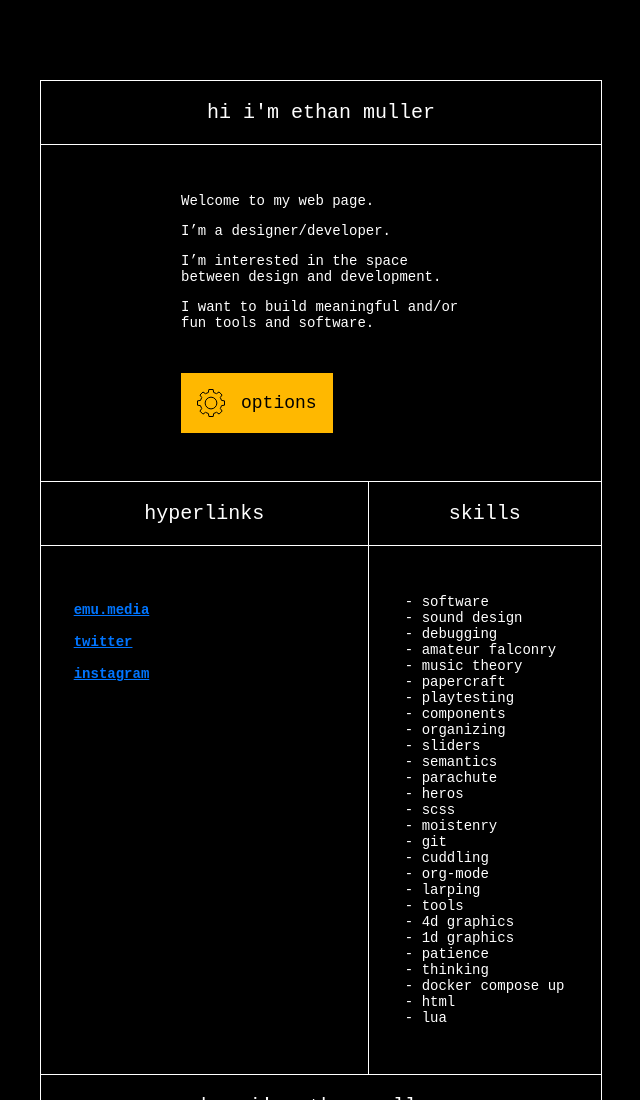
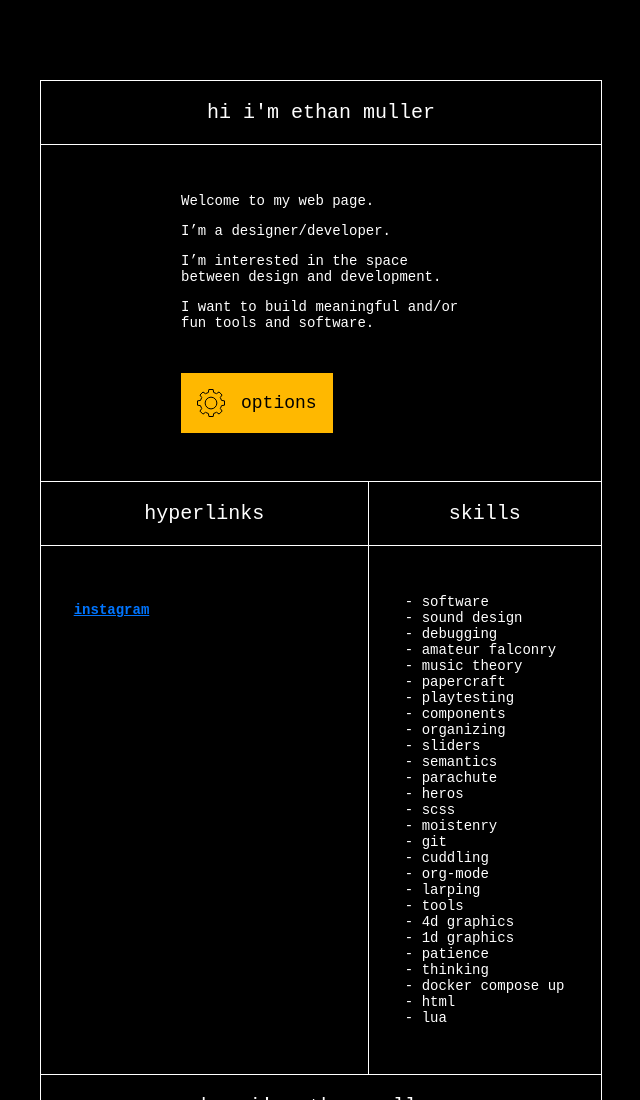
Before and after one commit to ethanmuller/ethanmuller.com, a Gatsby site: page / in a window 1280 px wide. Shown: the top 1100 px of the page, without its empty margins (319-959 px from the left). Built offline with nearby package versions, Linux system fonts and the light colour scheme; Gatsby itself is replaced by a stand-in of ours.

Commit message:
Update index.js

```diff
--- a/src/pages/index.js
+++ b/src/pages/index.js
@@ -9,14 +9,6 @@ import Squeeze from "../components/Squeeze"
 import Opts from "../components/Opts"
 
 const socialLinks = [
-  {
-    title: 'emu.media',
-    href: 'https://emu.media',
-  },
-  {
-    title: 'twitter',
-    href: 'https://twitter.com/ethanmuller',
-  },
   {
     title: 'instagram',
     href: 'https://instagram.com/emuuuuuuuuuuuuuuuuuuuuu',
```
